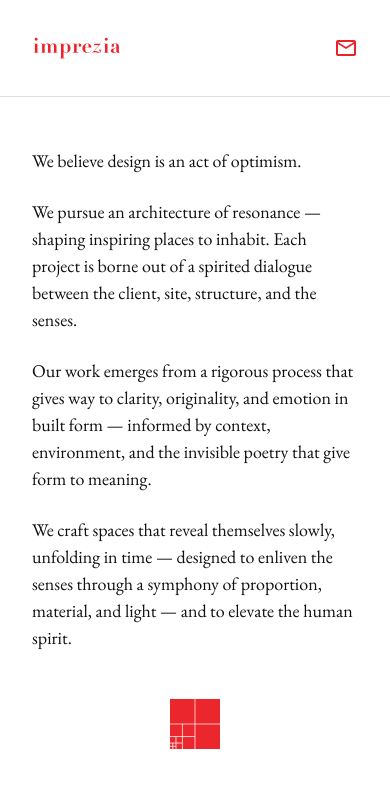
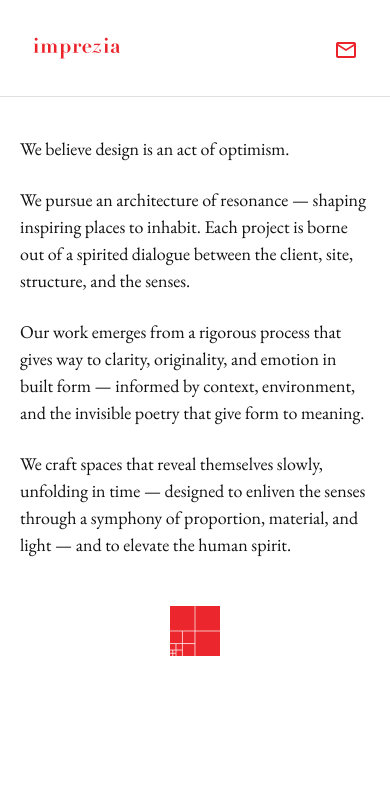
Before and after one commit to kirksoderstrom/imprezia.com, a plain HTML site: page index.html in a window 390 px wide. Drawn offline with nearby package versions, Linux system fonts and the light colour scheme.

Commit message:
Update index.html

```diff
--- a/index.html
+++ b/index.html
@@ -6,7 +6,7 @@
   <title>Imprezia</title>
   <meta name="description" content="Imprezia is the architecture studio of Kirk Soderstrom, focused on meaningful design." />
   <link rel="icon" type="image/x-icon" href="favicon.ico" />
-  <link href="https://fonts.googleapis.com/css2?family=EB+Garamond&display=swap" rel="stylesheet" />
+  <link href="https://fonts.googleapis.com/css2?family=EB+Garamond&display=swap" rel="stylesheet">
   <link href="https://fonts.googleapis.com/css2?family=Material+Symbols+Outlined" rel="stylesheet" />
   <style>
     body {
@@ -35,15 +35,13 @@
     .contact-icon {
       color: #ec222a;
       text-decoration: none;
-      display: flex;
-      align-items: center;
-      min-width: 24px;
     }
 
-    .material-symbols-outlined {
+    .material-symbols-outlined.mail-icon {
       font-variation-settings: 'FILL' 0, 'wght' 400, 'GRAD' 0, 'opsz' 24;
       font-size: 18px;
       vertical-align: middle;
+      transition: all 0.2s ease;
     }
 
     main {
@@ -68,6 +66,10 @@
     }
 
     @media (max-width: 600px) {
+      main {
+        padding: 1.25rem;
+      }
+
       body {
         font-size: 1.125rem;
       }
@@ -76,7 +78,7 @@
         height: 24px;
       }
 
-      .material-symbols-outlined {
+      .material-symbols-outlined.mail-icon {
         font-size: 24px;
       }
 
@@ -92,7 +94,7 @@
       <img src="imprezia_wordmark.svg" alt="Imprezia" class="logo" />
     </a>
     <a href="contact.html" class="contact-icon" title="Contact">
-      <span class="material-symbols-outlined">mail</span>
+      <span class="material-symbols-outlined mail-icon">mail</span>
     </a>
   </header>
 
```
